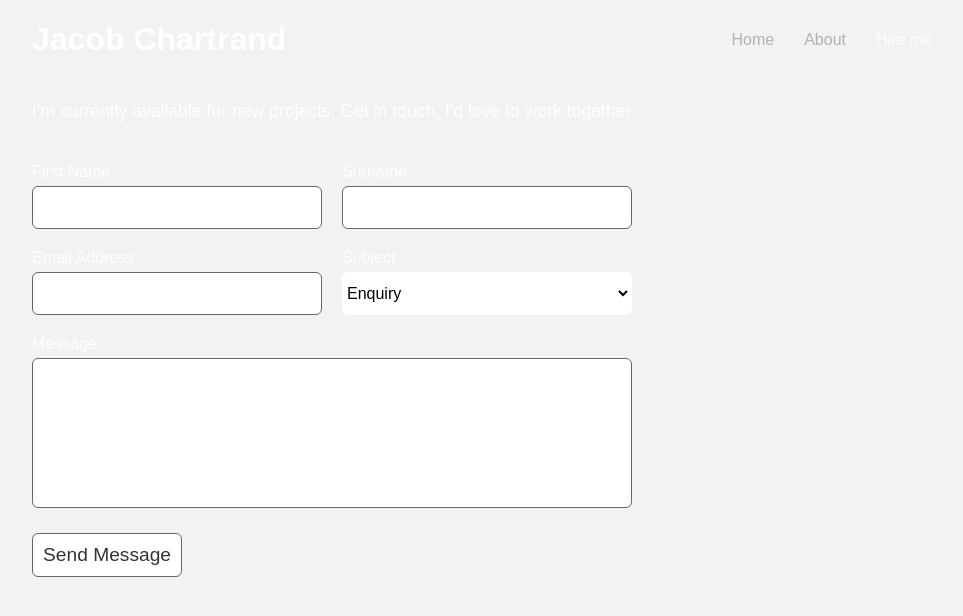
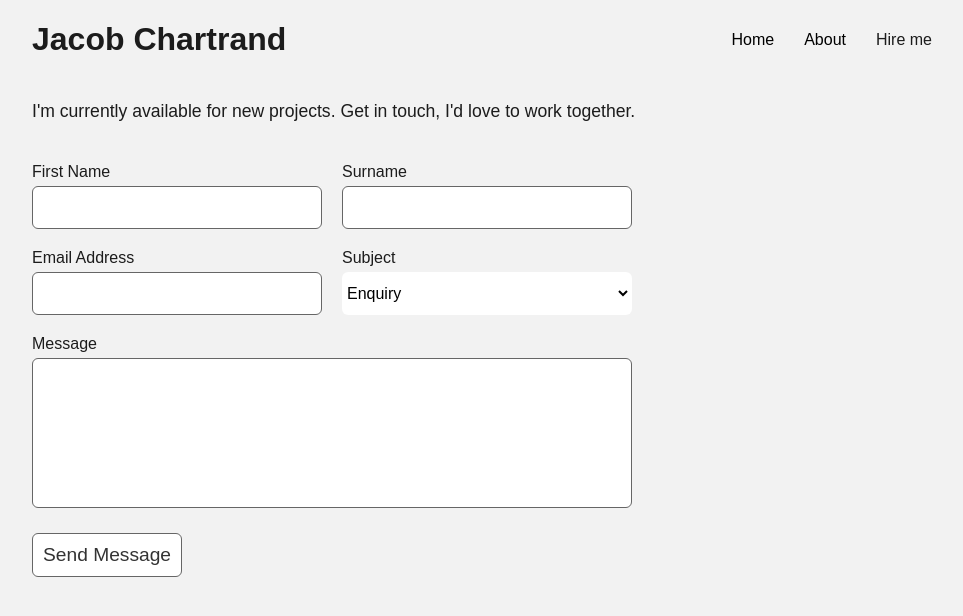
Before and after one commit to JacobChartrand/photography, a Jekyll site: the page built from contact.html, in a window 1280 px wide. Shown: the top 616 px of the page, without its empty margins (158-1121 px from the left). Built offline with Jekyll 4.4.1, drawn with Linux system fonts in a browser that asks for light colours; some web fonts are replaced.

Commit message:
Change text colour

```diff
--- a/_sass/variables.scss
+++ b/_sass/variables.scss
@@ -5,6 +5,6 @@ $desktop: "(min-width: 900px)";
 
 // Colors
 $background: #f2f2f2;
-$color: #fefefe;
+$color: #1c1c1c;
 $link-color: #7bc6ff;
 $offset: 30px;
```
